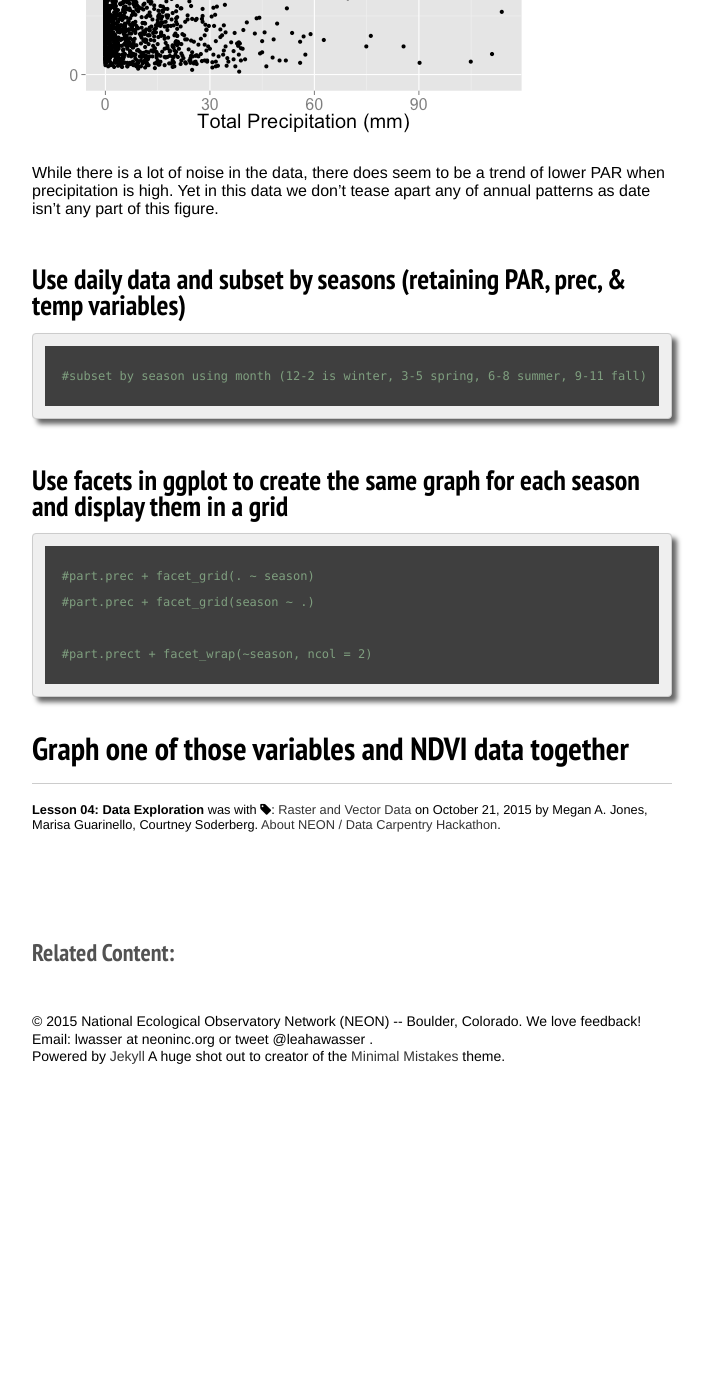
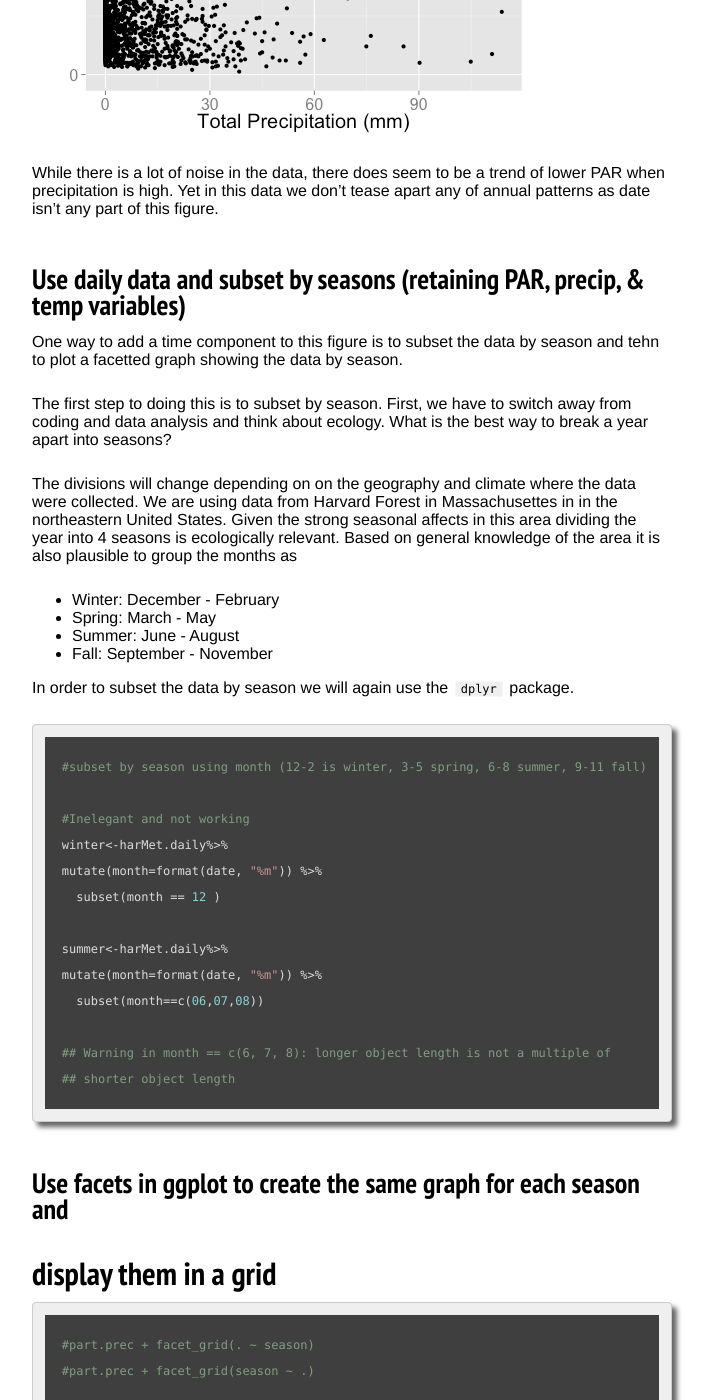
Before and after one commit to datacarpentry/NEON-R-Tabular-Time-Series, a Jekyll site: the page built from _posts/2015-11-03-TS04-Data-Exploration.md, in a window 1280 px wide and 1400 px high, scrolled down 2419 px. Shown: the whole window, without its empty margins (288-999 px from the left). Built offline with Jekyll 4.4.1, drawn with Linux system fonts in a browser that asks for light colours; nearby versions of some CDN libraries; before the commit the page ends 3557 px from its top, so only the background shows below that; some of the changed text lies outside the part shown.

```diff
--- a/_posts/2015-11-03-TS04-Data-Exploration.md
+++ b/_posts/2015-11-03-TS04-Data-Exploration.md
@@ -28,7 +28,7 @@ comments: false
 
 
 ##About
-This lesson will teach individuals how to plot subsetted timeseries data (e.g. plot by season) and to plot time series data with NDVI
+This lesson will teach individuals how to plot subsetted timeseries data (e.g. plot by season) and to plot time series data with NDVI.
 
 <div id="objectives" markdown="1">
 
@@ -36,7 +36,7 @@ This lesson will teach individuals how to plot subsetted timeseries data (e.g. p
 
 ###Goals / Objectives
 After completing this activity, you will know:
- * How to use facets in ggplot
+ * How to use facets in ggplot,
  * How to combine different types of data into one plot.
 
 
@@ -55,7 +55,6 @@ http://figshare.com/articles/NEON_Spatio_Temporal_Teaching_Dataset/1580068
 
 ####Recommended Pre-Lesson Reading
 Lessons 00-03 in this Time Series learning module
-
 </div>
 
 #Lesson 04: Further Exploration of the Data
@@ -91,12 +90,44 @@ While there is a lot of noise in the data, there does seem to be a trend of
 lower PAR when precipitation is high. Yet in this data we don't tease apart any
 of annual patterns as date isn't any part of this figure.
 
-##Use daily data and subset by seasons (retaining PAR, prec, & temp variables)
+##Use daily data and subset by seasons (retaining PAR, precip, & temp variables)
+One way to add a time component to this figure is to subset the data by season
+and tehn to plot a facetted graph showing the data by season.
+
+The first step to doing this is to subset by season.  First, we have to switch
+away from coding and data analysis and think about ecology.  What is the best
+way to break a year apart into seasons?
+
+The divisions will change depending on on the geography and climate where the
+data were collected.  We are using data from Harvard Forest in Massachusettes in
+in the northeastern United States.  Given the strong seasonal affects in this
+area dividing the year into 4 seasons is ecologically relevant.  Based on
+general knowledge of the area it is also plausible to group the months as
+
+ * Winter: December - February
+ * Spring: March - May
+ * Summer: June - August
+ * Fall: September - November
+
+In order to subset the data by season we will again use the `dplyr` package.
 
 
     #subset by season using month (12-2 is winter, 3-5 spring, 6-8 summer, 9-11 fall)
 
-##Use facets in ggplot to create the same graph for each season and display them in a grid
+    #Inelegant and not working
+    winter<-harMet.daily%>%
+    mutate(month=format(date, "%m")) %>%
+      subset(month == 12 )
+
+    summer<-harMet.daily%>%
+    mutate(month=format(date, "%m")) %>%
+      subset(month==c(06,07,08))
+
+    ## Warning in month == c(6, 7, 8): longer object length is not a multiple of
+    ## shorter object length
+
+##Use facets in ggplot to create the same graph for each season and
+#display them in a grid
 
     #part.prec + facet_grid(. ~ season)
     #part.prec + facet_grid(season ~ .)
@@ -104,3 +135,12 @@ of annual patterns as date isn't any part of this figure.
     #part.prect + facet_wrap(~season, ncol = 2)
 
 #Graph one of those variables and NDVI data together
+
+
+#Polishing your ggPlot graphs
+Throughout this module we have been creating plots using ggplot.  We've covered
+the basics of adding axis labels and titles but using ggplot you can do so much
+more.  If you are interested in making your graphs look better consider reading
+
+1) ggplot2 Cheatsheet from Zev Ross:  http://neondataskills.org/cheatsheets/R-GGPLOT2/
+2) ggplot 2 documentation index: http://docs.ggplot2.org/current/index.html#
```
Also changed, not shown: _posts/2015-11-03-TS01-Load-Understand-Data.md (+2 -3 lines), _posts/2015-11-03-TS02-Prepare-Data.md (+10 -7 lines), _posts/2015-11-03-TS03-Getting-To-Know-Data.md (+4 -5 lines), 2 other files.
